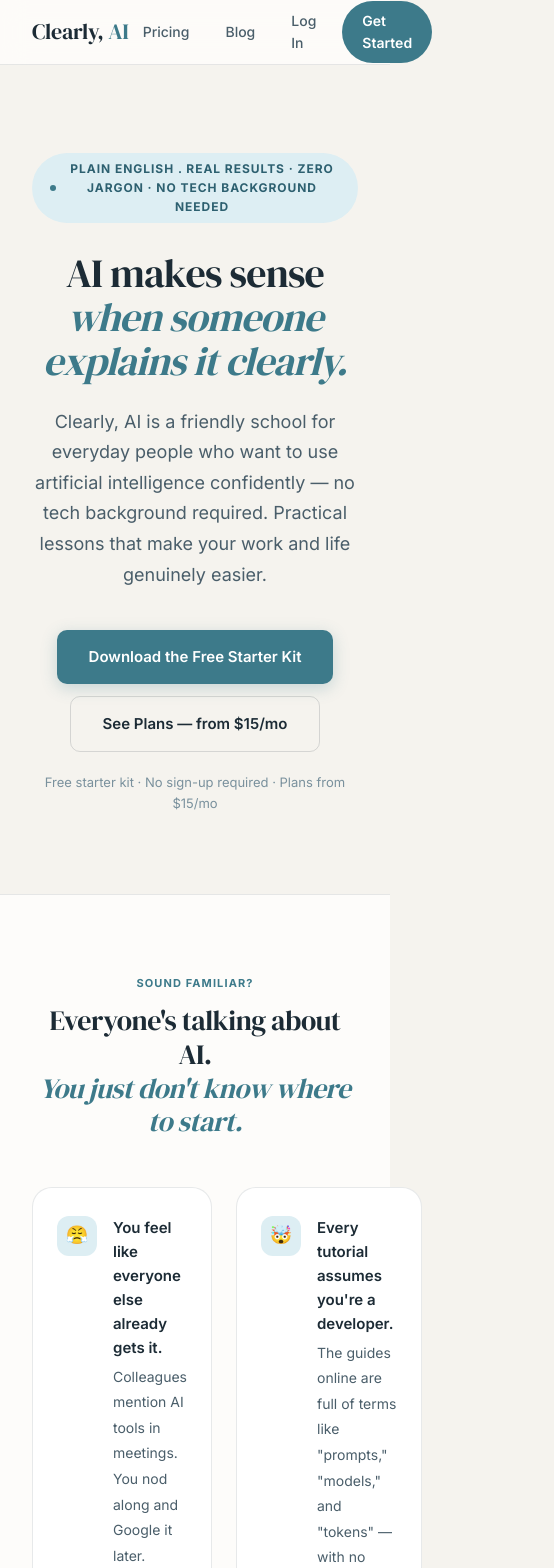
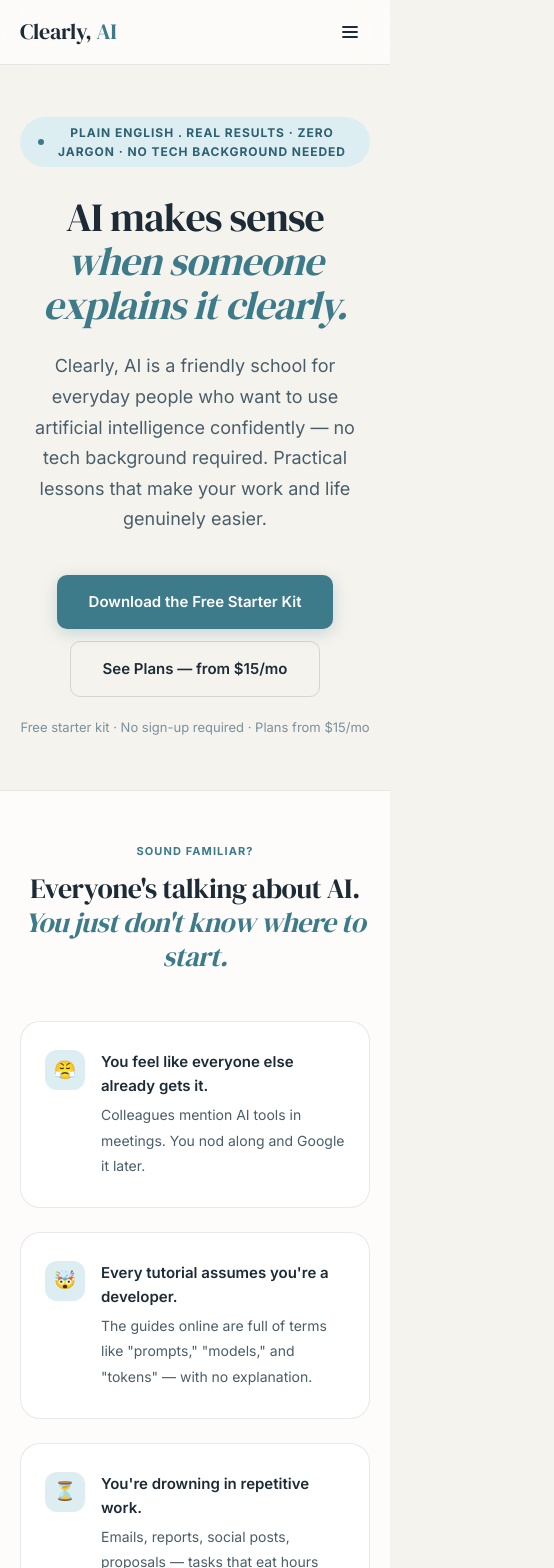
Before and after one commit to llamakid/clearlyai, a Next.js app: page / in a window 390 px wide. Shown: the top 1568 px of the page, 554 px wide, since content can reach past the window. Built offline with nearby package versions, Linux system fonts and the light colour scheme; no server answers.

Commit message:
updating mobile

```diff
--- a/app/(protected)/layout.tsx
+++ b/app/(protected)/layout.tsx
@@ -7,8 +7,8 @@
 }: {
   children: React.ReactNode
 }) {
-  // Dev bypass: skip auth/purchase checks when SKIP_AUTH=true
-  if (process.env.SKIP_AUTH === 'true') {
+  // Dev bypass: skip auth/purchase checks when SKIP_AUTH=true (never in production)
+  if (process.env.NODE_ENV !== 'production' && process.env.SKIP_AUTH === 'true') {
     return <>{children}</>
   }
 
--- a/app/globals.css
+++ b/app/globals.css
@@ -160,9 +160,191 @@
   color: #c0392b;
 }
 
-@media (max-width: 700px) {
+/* === Navbar === */
+
+.navbar {
+  background: rgba(253,252,250,0.92);
+  backdrop-filter: blur(12px);
+  -webkit-backdrop-filter: blur(12px);
+  border-bottom: 1px solid rgba(28,43,53,0.1);
+  padding: 0 32px;
+  position: sticky;
+  top: 0;
+  z-index: 100;
+}
+
+.navbar-inner {
+  max-width: 1120px;
+  margin: 0 auto;
+  display: flex;
+  align-items: center;
+  justify-content: space-between;
+  height: 64px;
+}
+
+.navbar-logo {
+  font-family: var(--font-dm-serif), Georgia, serif;
+  font-size: 22px;
+  color: var(--ink);
+  text-decoration: none;
+  letter-spacing: -0.01em;
+}
+
+.navbar-logo:hover {
+  color: var(--ink);
+}
+
+.nav-desktop {
+  display: flex;
+  align-items: center;
+  gap: 8px;
+}
+
+.nav-hamburger {
+  display: none;
+  align-items: center;
+  justify-content: center;
+  width: 40px;
+  height: 40px;
+  background: transparent;
+  border: none;
+  cursor: pointer;
+  color: var(--ink);
+  border-radius: 8px;
+  transition: background 0.15s;
+}
+
+.nav-hamburger:hover {
+  background: var(--accent-lt);
+}
+
+.nav-mobile-menu {
+  padding: 8px 0 20px;
+  border-top: 1px solid var(--border);
+}
+
+.nav-mobile-link {
+  display: block;
+  padding: 14px 0;
+  font-size: 16px;
+  font-weight: 500;
+  color: var(--ink-mid);
+  text-decoration: none;
+  border-top: none;
+  border-left: none;
+  border-right: none;
+  border-bottom: 1px solid var(--border);
+  background: none;
+  cursor: pointer;
+  font-family: var(--font-b);
+  width: 100%;
+  text-align: left;
+}
+
+.nav-mobile-link:hover {
+  color: var(--accent);
+}
+
+.nav-mobile-cta {
+  display: block;
+  margin-top: 16px;
+  padding: 14px 20px;
+  background: var(--accent);
+  color: white;
+  font-size: 15px;
+  font-weight: 600;
+  text-decoration: none;
+  border-radius: 10px;
+  text-align: center;
+}
+
+.nav-mobile-cta:hover {
+  background: var(--accent-dk);
+  color: white;
+}
+
+/* === Responsive grids === */
+
+.grid-2 {
+  display: grid;
+  grid-template-columns: repeat(2, 1fr);
+}
+
+.grid-3 {
+  display: grid;
+  grid-template-columns: repeat(3, 1fr);
+}
+
+/* === Section padding === */
+
+.section-pad {
+  padding: 80px 32px;
+}
+
+/* === Footer === */
+
+.footer-wrap {
+  padding: 48px 32px;
+}
+
+.footer-inner {
+  max-width: 1120px;
+  margin: 0 auto;
+  display: flex;
+  align-items: center;
+  justify-content: space-between;
+  flex-wrap: wrap;
+  gap: 16px;
+}
+
+/* === Responsive breakpoints === */
+
+@media (max-width: 960px) {
+  .grid-3 {
+    grid-template-columns: repeat(2, 1fr);
+  }
+}
+
+@media (max-width: 768px) {
   .container,
   .container-sm {
     padding: 0 20px;
   }
+
+  .grid-2,
+  .grid-3 {
+    grid-template-columns: 1fr;
+  }
+
+  .section-pad {
+    padding: 52px 20px;
+  }
+
+  .navbar {
+    padding: 0 20px;
+  }
+
+  .nav-desktop {
+    display: none;
+  }
+
+  .nav-hamburger {
+    display: flex;
+  }
+
+  .footer-wrap {
+    padding: 36px 20px;
+  }
+
+  .footer-inner {
+    flex-direction: column;
+    align-items: flex-start;
+    gap: 20px;
+  }
 }
+
+@media (min-width: 769px) {
+  .nav-mobile-menu {
+    display: none !important;
+  }
+}
--- a/app/page.tsx
+++ b/app/page.tsx
@@ -8,9 +8,8 @@
       <Navbar />
       <main>
         {/* ── Hero ── */}
-        <section style={{
+        <section className="section-pad" style={{
           background: 'var(--bg)',
-          padding: '88px 32px 80px',
           textAlign: 'center',
         }}>
           <div style={{ maxWidth: 760, margin: '0 auto' }}>
@@ -71,8 +70,7 @@
         </section>
 
         {/* ── Pain section ── */}
-        <section style={{
-          padding: '80px 32px',
+        <section className="section-pad" style={{
           background: 'var(--bg-alt)',
           borderTop: '1px solid var(--border)',
           borderBottom: '1px solid var(--border)',
@@ -96,11 +94,9 @@
               </h2>
             </div>
 
-            <ul style={{
+            <ul className="grid-2" style={{
               listStyle: 'none',
               padding: 0,
-              display: 'grid',
-              gridTemplateColumns: 'repeat(2, 1fr)',
               gap: 24,
             }}>
               {[
@@ -142,7 +138,7 @@
         </section>
 
         {/* ── How it works ── */}
-        <section style={{ padding: '80px 32px', background: 'var(--bg)' }}>
+        <section className="section-pad" style={{ background: 'var(--bg)' }}>
           <div style={{ maxWidth: 1120, margin: '0 auto' }}>
             <div style={{ marginBottom: 48 }}>
               <div style={{
@@ -163,11 +159,7 @@
               </p>
             </div>
 
-            <div style={{
-              display: 'grid',
-              gridTemplateColumns: 'repeat(3, 1fr)',
-              gap: 24,
-            }}>
+            <div className="grid-3" style={{ gap: 24 }}>
               {[
                 {
                   num: '01',
@@ -213,7 +205,7 @@
         </section>
 
         {/* ── Course overview ── */}
-        <section id="curriculum" style={{ padding: '80px 32px', background: 'var(--ink)' }}>
+        <section id="curriculum" className="section-pad" style={{ background: 'var(--ink)' }}>
           <div style={{ maxWidth: 1120, margin: '0 auto' }}>
             <div style={{ marginBottom: 48 }}>
               <div style={{
@@ -235,11 +227,7 @@
               </p>
             </div>
 
-            <div style={{
-              display: 'grid',
-              gridTemplateColumns: 'repeat(3, 1fr)',
-              gap: 16,
-            }}>
+            <div className="grid-3" style={{ gap: 16 }}>
               {[
                 { num: 'Module 01', title: 'AI 101: What It Is & Why It Matters', desc: 'Understand what AI actually is, in plain terms. Feel confident in any conversation about it.' },
                 { num: 'Module 02', title: 'ChatGPT & Your Work: Getting Things Done', desc: 'Draft emails, summarize documents, brainstorm ideas, and do research in minutes — not hours.' },
@@ -283,7 +271,7 @@
         </section>
 
         {/* ── Who it's for ── */}
-        <section style={{ padding: '80px 32px', background: 'var(--bg)' }}>
+        <section className="section-pad" style={{ background: 'var(--bg)' }}>
           <div style={{ maxWidth: 1120, margin: '0 auto' }}>
             <div style={{ marginBottom: 48 }}>
               <div style={{
@@ -304,11 +292,7 @@
               </p>
             </div>
 
-            <div style={{
-              display: 'grid',
-              gridTemplateColumns: 'repeat(3, 1fr)',
-              gap: 20,
-            }}>
+            <div className="grid-3" style={{ gap: 20 }}>
               {[
                 {
                   emoji: '💼',
@@ -373,8 +357,7 @@
         </section>
 
         {/* ── Pricing CTA ── */}
-        <section style={{
-          padding: '80px 32px',
+        <section className="section-pad" style={{
           background: 'var(--ink)',
           textAlign: 'center',
         }}>
@@ -397,9 +380,7 @@
               <em style={{ color: 'var(--accent-lt)', fontStyle: 'italic' }}>Pick the plan that fits.</em>
             </h2>
 
-            <div style={{
-              display: 'grid',
-              gridTemplateColumns: 'repeat(3, 1fr)',
+            <div className="grid-3" style={{
               gap: 16,
               maxWidth: 560,
               margin: '0 auto 36px',
@@ -461,8 +442,7 @@
         </section>
 
         {/* ── Common questions ── */}
-        <section style={{
-          padding: '80px 32px',
+        <section className="section-pad" style={{
           background: 'var(--bg-alt)',
           borderTop: '1px solid var(--border)',
         }}>
@@ -523,9 +503,8 @@
         </section>
 
         {/* ── Email signup ── */}
-        <section style={{
+        <section className="section-pad" style={{
           background: 'var(--accent)',
-          padding: '72px 32px',
           textAlign: 'center',
         }}>
           <div style={{ maxWidth: 580, margin: '0 auto' }}>
--- a/components/Navbar.tsx
+++ b/components/Navbar.tsx
@@ -8,6 +8,7 @@
 
 export default function Navbar() {
   const [user, setUser] = useState<User | null>(null)
+  const [menuOpen, setMenuOpen] = useState(false)
   const router = useRouter()
 
   useEffect(() => {
@@ -24,43 +25,23 @@
   const handleSignOut = async () => {
     const supabase = createClient()
     await supabase.auth.signOut()
+    setMenuOpen(false)
     router.push('/')
     router.refresh()
   }
 
+  const close = () => setMenuOpen(false)
+
   return (
-    <nav style={{
-      background: 'rgba(253,252,250,0.92)',
-      backdropFilter: 'blur(12px)',
-      WebkitBackdropFilter: 'blur(12px)',
-      borderBottom: '1px solid rgba(28,43,53,0.1)',
-      padding: '0 32px',
-      position: 'sticky',
-      top: 0,
-      zIndex: 100,
-    }}>
-      <div style={{
-        maxWidth: 1120,
-        margin: '0 auto',
-        display: 'flex',
-        alignItems: 'center',
-        justifyContent: 'space-between',
-        height: 64,
-      }}>
-        <Link href="/" style={{
-          fontFamily: 'var(--font-dm-serif), Georgia, serif',
-          fontSize: 22,
-          color: 'var(--ink)',
-          textDecoration: 'none',
-          letterSpacing: '-0.01em',
-        }}>
+    <nav className="navbar">
+      <div className="navbar-inner">
+        <Link href="/" className="navbar-logo" onClick={close}>
           Clearly,&nbsp;<span style={{ color: 'var(--accent)' }}>AI</span>
         </Link>
 
-        <div style={{ display: 'flex', alignItems: 'center', gap: 8 }}>
+        <div className="nav-desktop">
           <Link href="/pricing" style={navLink}>Pricing</Link>
           <Link href="/blog" style={navLink}>Blog</Link>
-
           {user ? (
             <>
               <Link href="/dashboard" style={navLink}>My Courses</Link>
@@ -73,7 +54,42 @@
             </>
           )}
         </div>
+
+        <button
+          className="nav-hamburger"
+          onClick={() => setMenuOpen(o => !o)}
+          aria-label={menuOpen ? 'Close menu' : 'Open menu'}
+          aria-expanded={menuOpen}
+        >
+          {menuOpen ? (
+            <svg width="20" height="20" viewBox="0 0 20 20" fill="none" aria-hidden="true">
+              <path d="M4 4l12 12M16 4L4 16" stroke="currentColor" strokeWidth="1.8" strokeLinecap="round"/>
+            </svg>
+          ) : (
+            <svg width="20" height="20" viewBox="0 0 20 20" fill="none" aria-hidden="true">
+              <path d="M3 5h14M3 10h14M3 15h14" stroke="currentColor" strokeWidth="1.8" strokeLinecap="round"/>
+            </svg>
+          )}
+        </button>
       </div>
+
+      {menuOpen && (
+        <div className="nav-mobile-menu">
+          <Link href="/pricing" className="nav-mobile-link" onClick={close}>Pricing</Link>
+          <Link href="/blog" className="nav-mobile-link" onClick={close}>Blog</Link>
+          {user ? (
+            <>
+              <Link href="/dashboard" className="nav-mobile-link" onClick={close}>My Courses</Link>
+              <button onClick={handleSignOut} className="nav-mobile-link">Sign Out</button>
+            </>
+          ) : (
+            <>
+              <Link href="/login" className="nav-mobile-link" onClick={close}>Log In</Link>
+              <Link href="/pricing" className="nav-mobile-cta" onClick={close}>Get Started →</Link>
+            </>
+          )}
+        </div>
+      )}
     </nav>
   )
 }
--- a/lib/blog.ts
+++ b/lib/blog.ts
@@ -49,6 +49,7 @@
 }
 
 export function getPost(slug: string): Post | null {
+  if (!/^[a-z0-9-]+$/.test(slug)) return null
   const filePath = path.join(BLOG_DIR, `${slug}.mdx`)
 
   if (!fs.existsSync(filePath)) return null
```
Also changed, not shown: app/api/stripe/checkout/route.ts (+8 -1 lines), app/api/subscribe/route.ts (+11 -1 lines), app/pricing/page.tsx (+7 -7 lines), components/Footer.tsx (+2 -11 lines), next.config.ts (+12 -1 lines).
